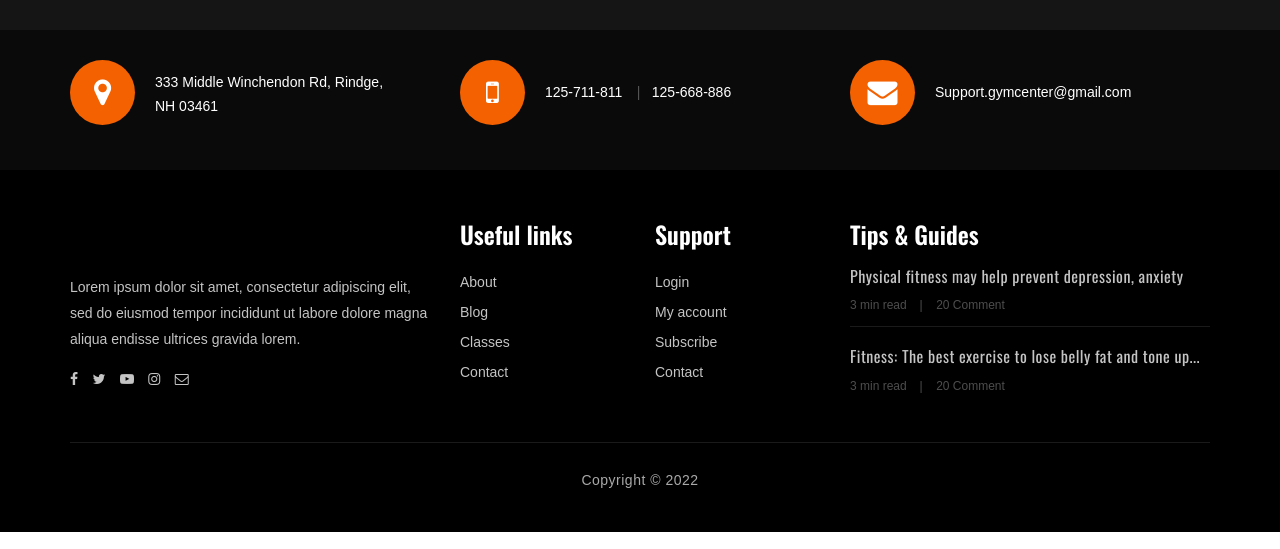
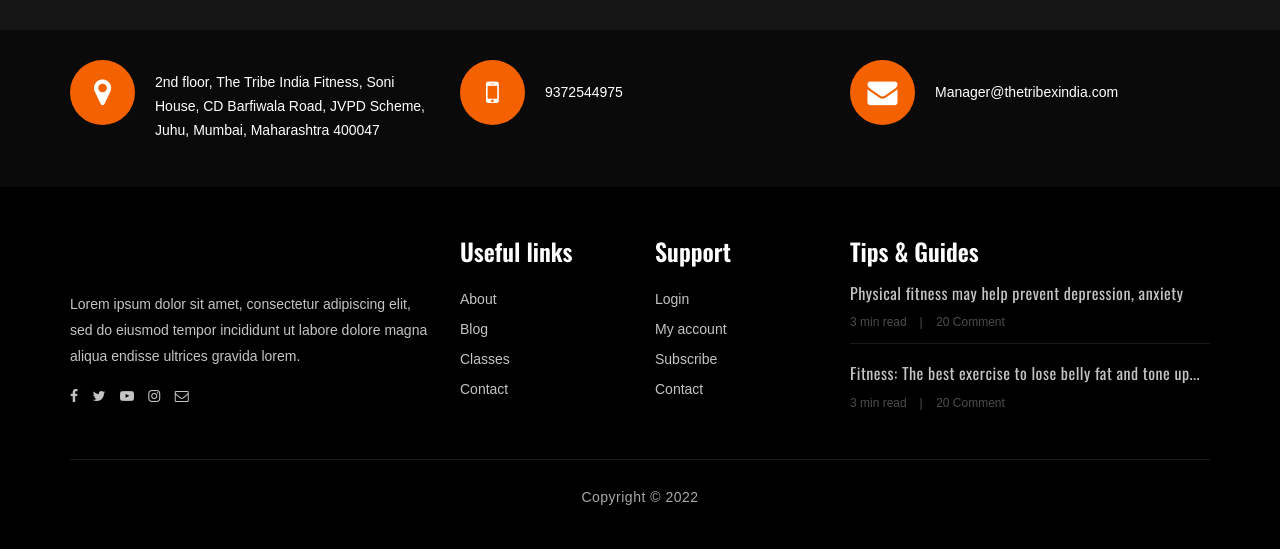
Before and after one commit to Shashankp2611/gym-project, a plain HTML site: page team.html in a window 1280 px wide. Shown: the part 1715-2264 px from the top of the page. Drawn offline with nearby package versions, Linux system fonts and the light colour scheme; a web font is replaced by a local one.

Commit message:
update details

```diff
--- a/team.html
+++ b/team.html
@@ -260,22 +260,25 @@
                 <div class="col-md-4">
                     <div class="gt-text">
                         <i class="fa fa-map-marker"></i>
-                        <p>333 Middle Winchendon Rd, Rindge,<br /> NH 03461</p>
+                        <p>2nd floor, The Tribe India Fitness,
+                            Soni House, CD Barfiwala Road,
+                            JVPD Scheme,<br> Juhu,
+                            Mumbai, Maharashtra 400047
                     </div>
                 </div>
                 <div class="col-md-4">
                     <div class="gt-text">
                         <i class="fa fa-mobile"></i>
                         <ul>
-                            <li>125-711-811</li>
-                            <li>125-668-886</li>
+
+                            <li>9372544975</li>
                         </ul>
                     </div>
                 </div>
                 <div class="col-md-4">
                     <div class="gt-text email">
                         <i class="fa fa-envelope"></i>
-                        <p>Support.gymcenter@gmail.com</p>
+                        <p>Manager@thetribexindia.com</p>
                     </div>
                 </div>
             </div>
```
